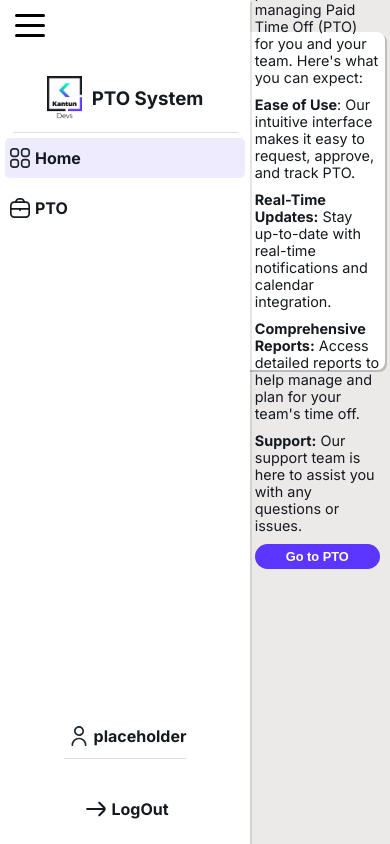
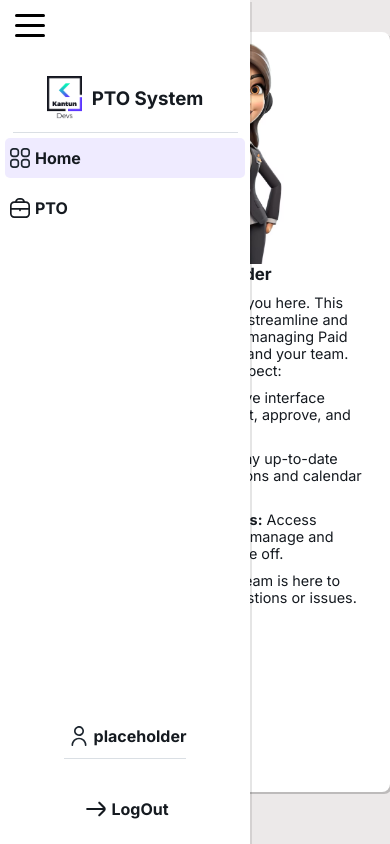
Before and after one commit to Sventajz/vacation-calendar, a Next.js app: page /dashboard/welcome in a window 390 px wide. Built offline with nearby package versions, Linux system fonts and the light colour scheme.

Commit message:
Added responsive design to the /dashboard/welcome route. UI for the USER dashboard should now be mostly done.

```diff
--- a/src/app/dashboard/layout.js
+++ b/src/app/dashboard/layout.js
@@ -1,23 +1,7 @@
 "use client";
 
 import SideBar from "../../components/Sidebar";
-import styled from "styled-components";
-
-const DashboardWrapper = styled.div`
-  background-color: rgb(236, 233, 233);
-  color: #151a20;
-  display: grid;
-  grid-template-columns: 20% 80%;
-  min-height: 100vh;
-  width: 100%;
-`;
-
-const MainStyle = styled.main`
-  z-index: 0;
-  @media (max-width: 950px) {
-    width: 100%;
-  }
-`;
+import { MainStyle, DashboardWrapper } from "./styled";
 
 export default function Layout({ children }) {
   return (
--- /dev/null
+++ b/src/app/dashboard/styled.js
@@ -0,0 +1,17 @@
+import styled from "styled-components";
+
+export const DashboardWrapper = styled.div`
+  background-color: rgb(236, 233, 233);
+  color: #151a20;
+  display: grid;
+  grid-template-columns: 20% 80%;
+  min-height: 100vh;
+  width: 100%;
+`;
+
+export const MainStyle = styled.main`
+  z-index: 0;
+  @media (max-width: 950px) {
+    width: 100%;
+  }
+`;
--- a/src/components/Sidebar/styled.js
+++ b/src/components/Sidebar/styled.js
@@ -1,5 +1,36 @@
 import styled, { css } from "styled-components";
 import Link from "next/link";
+
+export const SideBarComponent = styled.div`
+  background-color: #ffffff;
+  height: 100%;
+  width: ${(props) => (props.$isOpen ? "250px" : "60px")};
+  display: flex;
+  flex-direction: column;
+  margin-right: 20px;
+  z-index: 2;
+  box-shadow: 2px 2px rgba(1, 1, 1, 0.1);
+  transition: width 0.3s ease;
+`;
+
+export const Banner = styled.div`
+  display: flex;
+  width: 90%;
+  justify-content: center;
+  align-items: center;
+  border-bottom: 1px solid #dadfe4;
+  gap: 10px;
+  height: 8%;
+  margin-top: 15px;
+  margin-left: auto;
+  margin-right: auto;
+  overflow: hidden;
+  ${(props) =>
+    !props.$isOpen &&
+    css`
+      justify-content: center;
+    `}
+`;
 
 export const SideBarButtons = styled.li`
   font-weight: bold;
@@ -30,35 +61,14 @@ export const SideBarButtons = styled.li`
     `}
 `;
 
-export const Banner = styled.div`
+export const SideBarItems = styled.div`
   display: flex;
-  width: 90%;
-  justify-content: center;
+  justify-content: left;
+  flex-direction: column;
+
   align-items: center;
-  border-bottom: 1px solid #dadfe4;
-  gap: 10px;
-  height: 8%;
-  margin-top: 15px;
-  margin-left: auto;
-  margin-right: auto;
-  overflow: hidden;
-  ${(props) =>
-    !props.$isOpen &&
-    css`
-      justify-content: center;
-    `}
-`;
-
-export const SideBarComponent = styled.div`
-  background-color: #ffffff;
-  height: 100%;
-  width: ${(props) => (props.$isOpen ? "250px" : "60px")};
-  display: flex;
-  flex-direction: column;
-  margin-right: 20px;
-  z-index: 2;
-  box-shadow: 2px 2px rgba(1, 1, 1, 0.1);
-  transition: width 0.3s ease;
+  height: 100px;
+  width: 100%;
 `;
 
 export const UserControls = styled.div`
@@ -70,22 +80,6 @@ export const UserControls = styled.div`
   width: 100%;
   margin-top: auto;
   margin-bottom: 10px;
-`;
-
-export const SideBarItems = styled.div`
-  display: flex;
-  justify-content: left;
-  flex-direction: column;
-
-  align-items: center;
-  height: 100px;
-  width: 100%;
-`;
-
-export const DashboardComponent = styled.div`
-  height: 100%;
-  width: 100%;
-  display: flex;
 `;
 
 export const StyledLink = styled(Link)`
--- a/src/components/pages/Welcome/index.js
+++ b/src/components/pages/Welcome/index.js
@@ -1,5 +1,4 @@
 "use client";
-import styled from "styled-components";
 import Button from "../../Button";
 import Link from "next/link";
 import { AvatarImg, WelcomeImg, WelcomeWrapper, WelcomeText } from "./styled";
--- a/src/components/pages/Welcome/styled.js
+++ b/src/components/pages/Welcome/styled.js
@@ -2,23 +2,33 @@ import styled from "styled-components";
 
 export const WelcomeWrapper = styled.div`
   width: 97%;
-  height: 40%;
+  height: 50%;
   background-color: #ffffff;
   display: flex;
-  justify-content: center;
   margin: auto;
   margin-top: 2rem;
   border-radius: 8px;
   box-shadow: 2px 2px rgba(1, 1, 1, 0.2);
   text-align: left;
+
+  @media (max-width: 950px) {
+    height: 90vh;
+    width: 100%;
+    flex-direction: column;
+    align-items: center;
+    padding: 10px;
+  }
 `;
 
 export const WelcomeImg = styled.div`
   display: flex;
   align-items: center;
   justify-content: center;
-  height: 100%;
   width: 60%;
+  @media (max-width: 950px) {
+    height: 30%;
+    margin: 0;
+  }
 `;
 
 export const WelcomeText = styled.div`
@@ -31,9 +41,15 @@ export const WelcomeText = styled.div`
   text-align: left;
   gap: 10px;
   margin-right: 15px;
+  @media (max-width: 950px) {
+    justify-content: left;
+  }
 `;
 
 export const AvatarImg = styled.img`
-  height: 90%;
+  height: 70%;
   margin-top: auto;
+  @media (max-width: 950px) {
+    height: 100%;
+  }
 `;
--- a/src/components/pages/pto/index.js
+++ b/src/components/pages/pto/index.js
@@ -16,6 +16,8 @@ import {
   CalendarSelection,
 } from "./styled";
 
+// events array has objects that will be able to be created and deleted
+// upon backend finalization
 const events = [
   {
     title: "Placeholder",
@@ -34,6 +36,7 @@ const events = [
   },
 ];
 
+// for now all of the card PROPS are placeholders until the backend is finalized
 export default function DemoApp() {
   return (
     <PTOWrapper>
```
